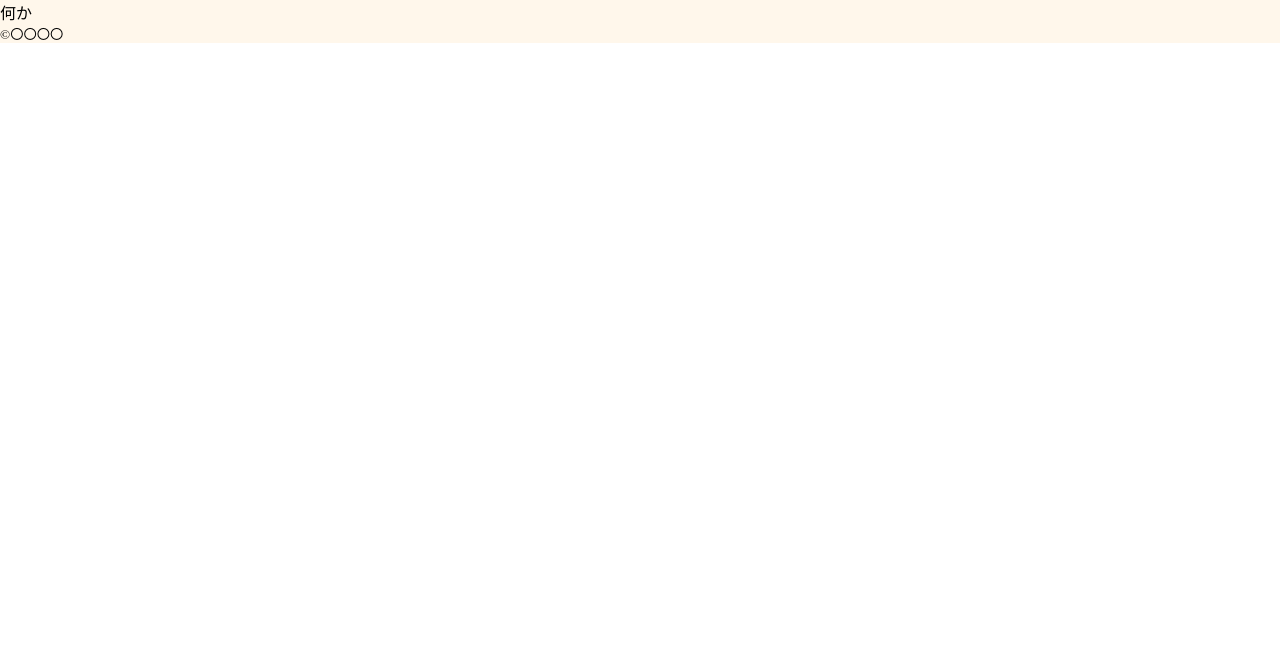
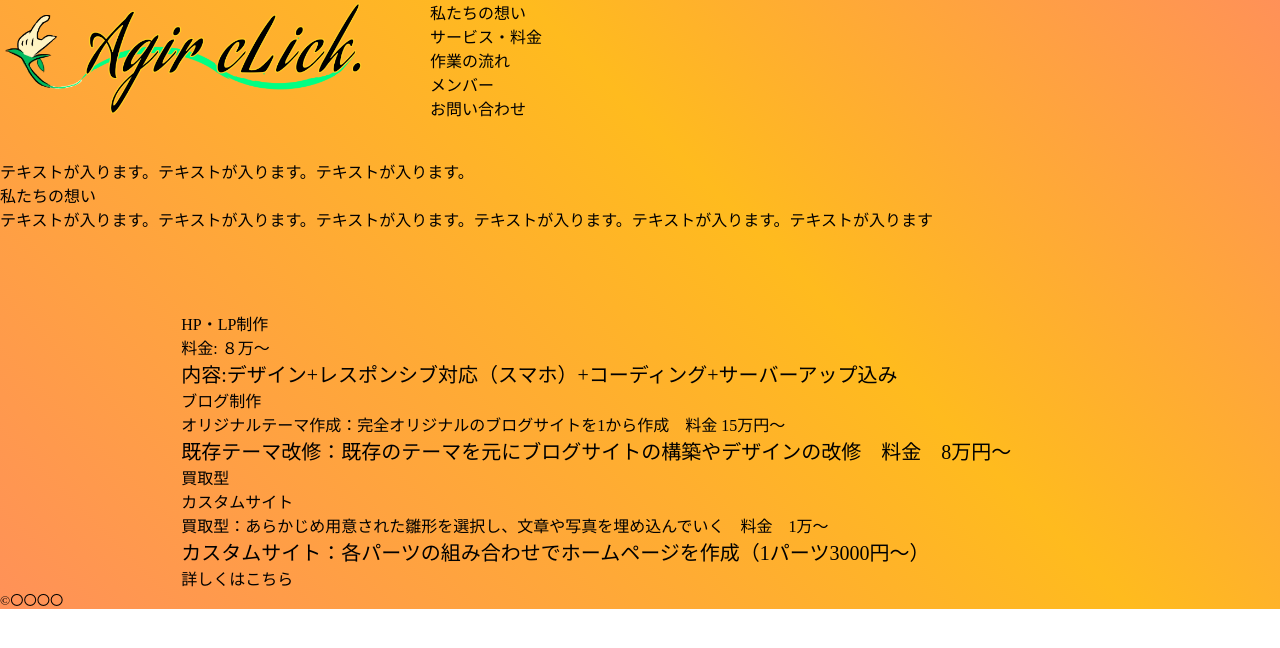
Before and after one commit to Ryo-Yoshioka-web/Agir-cLick., a plain HTML site: page index.html in a window 1280 px wide. Drawn offline with Linux system fonts and the light colour scheme.

Commit message:
トップページの追加

```diff
--- a/css/style.css
+++ b/css/style.css
@@ -1,4 +1,5 @@
 @charset "UTF-8";
+
 :root {
   --bg-gray-light: #fafafa;
   --bg-gray: #f5f5f5;
@@ -20,6 +21,11 @@
     sans-serif;
 }
 
-body{
+body {
   font-size: 16px;
+  background: linear-gradient(45deg, #ff9158 0, #ffbb1e 60%, #ff9158 100%);
 }
+
+.flex {
+  display: flex;
+}
--- a/index.html
+++ b/index.html
@@ -33,22 +33,87 @@
 </head>
 
 <body>
-    <header class="header">
-        <h1 class="logo">
-            何か
-        </h1>
+    <header class="header flex">
+        <div class="header__logo">
+            <img src="img/Agir.png" alt="" class="header__img">
+        </div>
+        <div class="header__nav-list">
+            <ul class="header__nav">
+                <li class="header__list"><a href="" class="header__link">私たちの想い</a></li>
+                <li class="header__list"><a href="" class="header__link">サービス・料金</a></li>
+                <li class="header__list"><a href="" class="header__link">作業の流れ</a></li>
+                <li class="header__list"><a href="" class="header__link">メンバー</a></li>
+                <li class="header__list"><a href="" class="header__link">お問い合わせ</a></li>
+            </ul>
+        </div>
     </header>
 
-    <!-- topページ用 -->
-    <div class="container">
-        <!-- メインコンテンツ -->
-        <main>
-            <!-- ここに書いてください -->
+    <div class="mv">
+        <h1 class="mv__text">
+            テキストが入ります。テキストが入ります。テキストが入ります。
+        </h1>
+    </div>
 
-        </main>
-        <!-- フッター -->
-    </div>
-    <!-- /.container -->
+    <main>
+        <section class="about">
+            <div class="about__box">
+                <h2 class="about__title">
+                    私たちの想い
+                </h2>
+                <p class="about__text">
+                    テキストが入ります。テキストが入ります。テキストが入ります。テキストが入ります。テキストが入ります。テキストが入ります
+                </p>
+            </div>
+        </section>
+
+        <section class="service">
+            <div class="service__inner">
+                <div class="service__box">
+                    <h2 class="service__title">
+                        HP・LP制作
+                    </h2>
+                    <div class="service__text-box">
+                        <p class="service__fee">
+                            料金: ８万～
+                        </p>
+                        <p class="service__detail">
+                            内容:デザイン+レスポンシブ対応（スマホ）+コーディング+サーバーアップ込み
+                        </p>
+                    </div>
+                </div>
+                <div class="service__box">
+                    <h2 class="service__title">
+                        ブログ制作
+                    </h2>
+                    <div class="service__text-box">
+                        <p class="service__fee">
+                            オリジナルテーマ作成：完全オリジナルのブログサイトを1から作成　料金 15万円～
+                        </p>
+                        <p class="service__detail">
+                            既存テーマ改修：既存のテーマを元にブログサイトの構築やデザインの改修　料金　8万円～
+                        </p>
+                    </div>
+                </div>
+                <div class="service__box">
+                    <h2 class="service__title">
+                        買取型<br>
+                        カスタムサイト
+                    </h2>
+                    <div class="service__text-box">
+                        <p class="service__fee">
+                            買取型：あらかじめ用意された雛形を選択し、文章や写真を埋め込んでいく　料金　1万～
+                        </p>
+                        <p class="service__detail">
+                            カスタムサイト：各パーツの組み合わせでホームページを作成（1パーツ3000円～）
+                        </p>
+                    </div>
+                    <a href="" class="service__btn">
+                        詳しくはこちら
+                    </a>
+                </div>
+            </div>
+        </section>
+    </main>
 
     <footer class="footer">
         <small class="footer__text">&copy;〇〇〇〇</small>
```
Also changed, not shown: css/substyle.css (+25 -1 lines), img/Agir.png (added).
